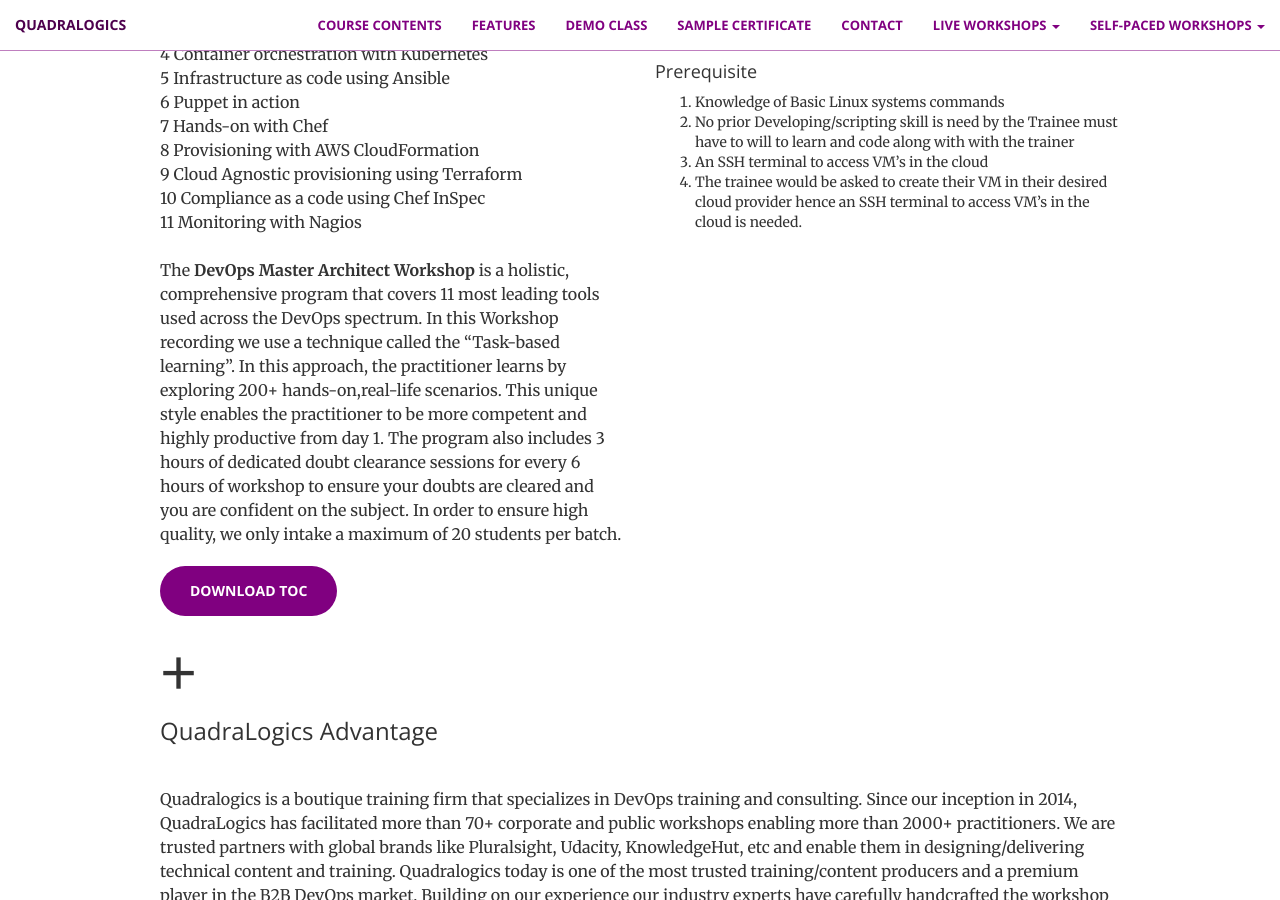
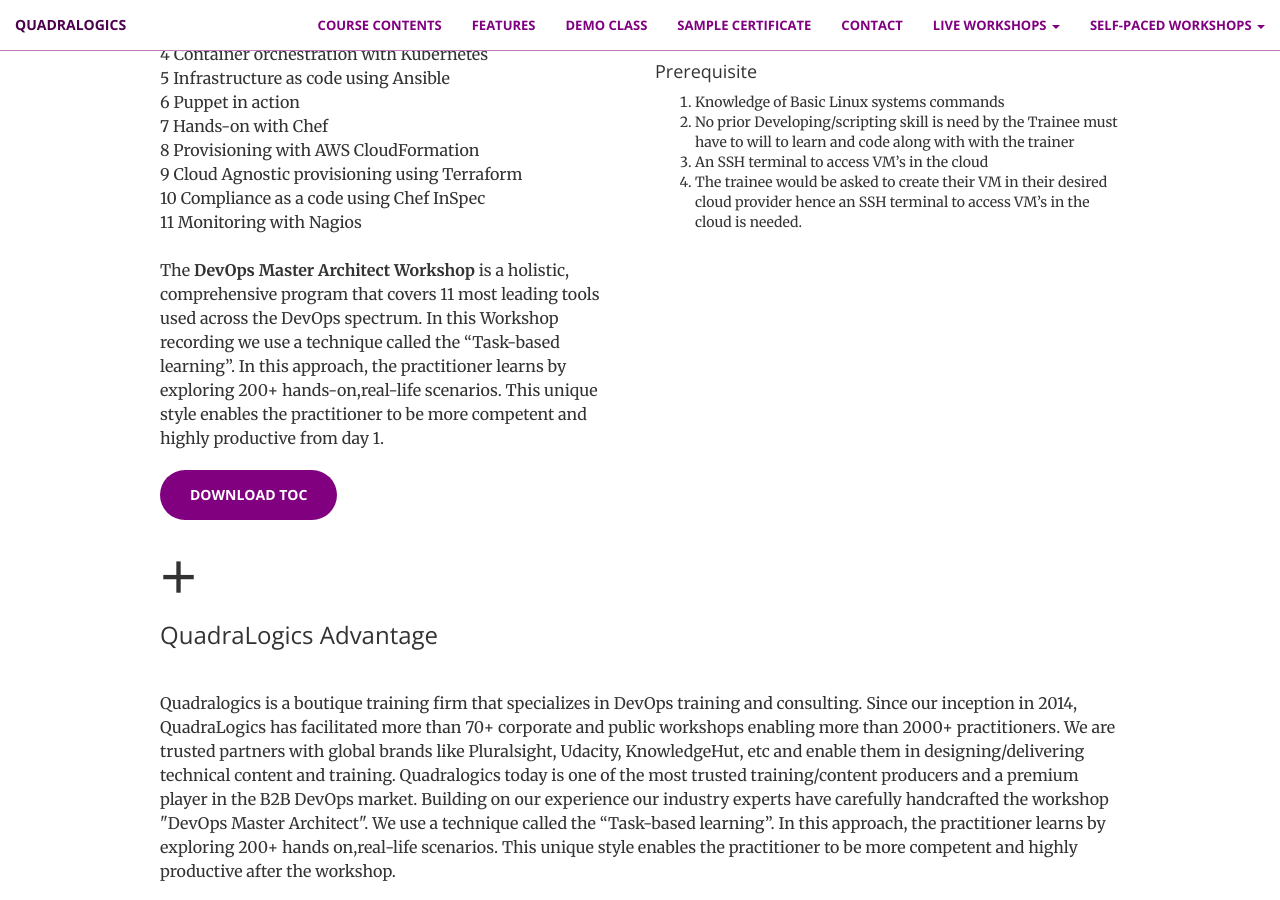
Before and after one commit to QuadraLogics/QuadraLogics.github.io, a Jekyll site: the page built from _selfpacetraining/DevOpsMasterArchitect.md, in a window 1280 px wide and 900 px high, scrolled down 2122 px. Built offline with Jekyll 4.4.1, drawn with Linux system fonts in a browser that asks for light colours; a script that is not in the unit is left out; comment, search, counter and statistics services are not loaded.

Commit message:
typo fix

```diff
--- a/_selfpacetraining/DevOpsMasterArchitect.md
+++ b/_selfpacetraining/DevOpsMasterArchitect.md
@@ -41,7 +41,7 @@
     11 Monitoring with Nagios <br/>
 
     <br/>
-    The <B>DevOps Master Architect Workshop</b> is a holistic, comprehensive program that covers 11 most leading tools used across the DevOps spectrum. In this Workshop recording we use a technique called the “Task-based learning”. In this approach, the practitioner learns by exploring 200+ hands-on,real-life scenarios. This unique style enables the practitioner to be more competent and highly productive from day 1. The program also includes 3 hours of dedicated doubt clearance sessions for every 6 hours of workshop to ensure your doubts are cleared and you are confident on the subject. In order to ensure high quality, we only intake a maximum of 20 students per batch.
+    The <B>DevOps Master Architect Workshop</b> is a holistic, comprehensive program that covers 11 most leading tools used across the DevOps spectrum. In this Workshop recording we use a technique called the “Task-based learning”. In this approach, the practitioner learns by exploring 200+ hands-on,real-life scenarios. This unique style enables the practitioner to be more competent and highly productive from day 1.
 
 TContentLink: https://drive.google.com/u/0/uc?id=1jIOXTEolfSOy2nYpC1QxoVlfX_xn5Fns&export=download
 
```
